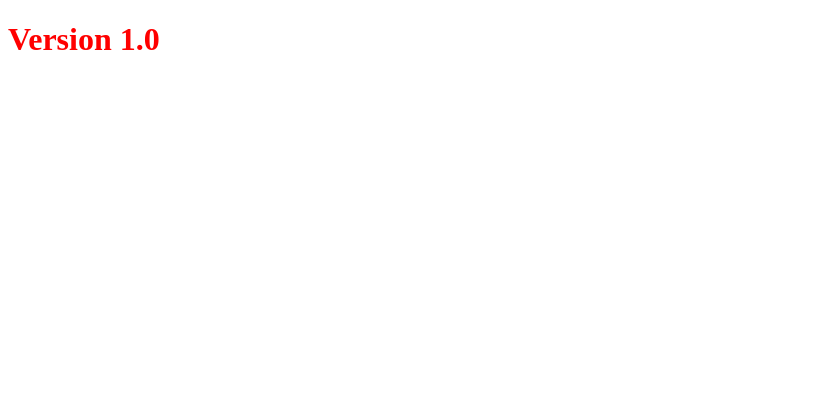
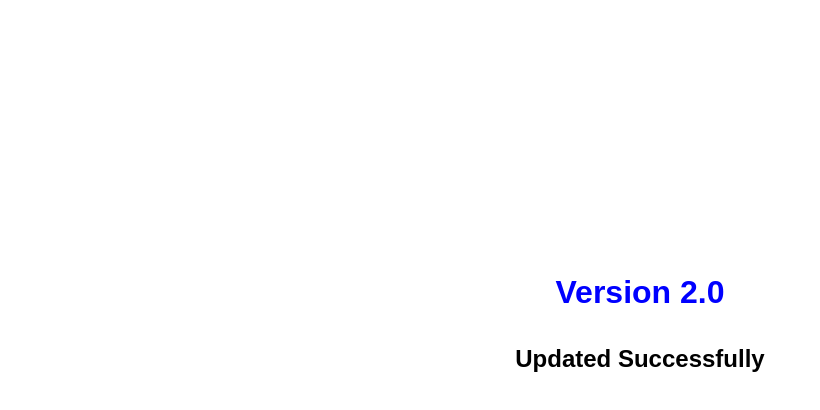
Before and after one commit to 23f2001849/test-round2-2397, a plain HTML site: page index.html in a window 1280 px wide. Shown: the whole page, without its empty margins (0-820 px from the left). Drawn offline with Linux system fonts and the light colour scheme.

Commit message:
Add/Update index.html

```diff
--- a/index.html
+++ b/index.html
@@ -1,16 +1,24 @@
 <!DOCTYPE html>
-<html lang="en">
+<html>
 <head>
-    <meta charset="UTF-8">
-    <meta name="viewport" content="width=device-width, initial-scale=1.0">
-    <title>Document</title>
     <style>
+        body {
+            font-family: Arial, sans-serif;
+        }
         #title {
-            color: red;
+            color: blue;
+            text-align: center;
+            padding-top: 20%;
+        }
+        #subtitle {
+            color: black;
+            text-align: center;
+            padding-top: 1%;
         }
     </style>
 </head>
 <body>
-    <h1 id="title">Version 1.0</h1>
+    <h1 id="title">Version 2.0</h1>
+    <h2 id="subtitle">Updated Successfully</h2>
 </body>
 </html>
```
